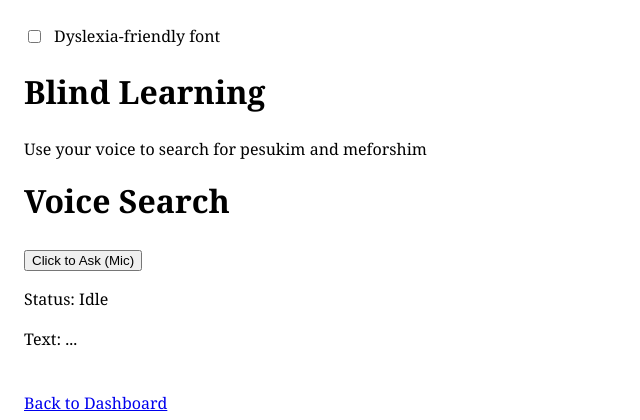
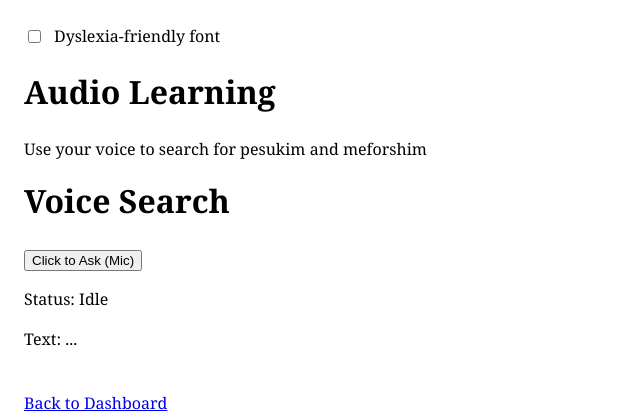
Before and after one commit to pknapp-kyhs/KoHack26-Frisch2, a Flask app: page /audio/ in a window 1280 px wide. Shown: the top 420 px of the page, without its empty margins (0-640 px from the left). Run offline with Flask 3, Linux system fonts and the light colour scheme.

Commit message:
Typos in htmls

```diff
--- a/templates/audio.html
+++ b/templates/audio.html
@@ -2,11 +2,11 @@
 
 {% block title %}
     {# Browser tab title for the braille resource page. #}
-    Blind Learning - Braille
+    Audio Learning - Braille
 {% endblock %}
 
 {% block content %}
-    <h1>Blind Learning</h1>
+    <h1>Audio Learning</h1>
     <p>Use your voice to search for pesukim and meforshim</p>
 
     <h1>Voice Search</h1>
--- a/templates/dashboard.html
+++ b/templates/dashboard.html
@@ -10,7 +10,7 @@
     <h1>Welcome back {{username}}</h1>
 
     <!-- Main navigation links for the accessibility tools in this app. -->
-    <a href="{{url_for('braille')}}">Blind Learning</a>
+    <a href="{{url_for('braille')}}">Audio Learning</a>
     <a href="{{url_for('texts')}}">Braille Source Sheets</a>
-    <a href="{{url_for('tefilla')}}">Tefilla</a>
+    <a href="{{url_for('tefilla')}}">Teffillah</a>
 {% endblock %}
--- a/templates/index.html
+++ b/templates/index.html
@@ -1,9 +1,9 @@
 {% extends "base.html" %}
 
-{% block title %}Stock trades{% endblock %}
+{% block title %}Account Page{% endblock %}
 
 {% block content %}
-    <h1>RebbAI</h1>
+    <h1>Name</h1>
     <p><a href="{{url_for('signin')}}">Sign In</a></p>
     <p><a href="{{url_for('signup')}}">Sign Up</a></p>
 {% endblock %}
--- a/templates/signup.html
+++ b/templates/signup.html
@@ -9,7 +9,7 @@
             <input type="text" name = "username" required> <br> <br>
         <label>Password: </label>
             <input type="password" name = "password" required>
-            <body>Password must be at least 8 characters long and contain both upper and lowercase letters as well as a specail charatcher.</body><br> <br>
+            <body>Password must be at least 8 characters long and contain both upper and lowercase letters as well as a special character.</body><br> <br>
         <button type="submit">Sign Up</button>
     </form>
 
```
